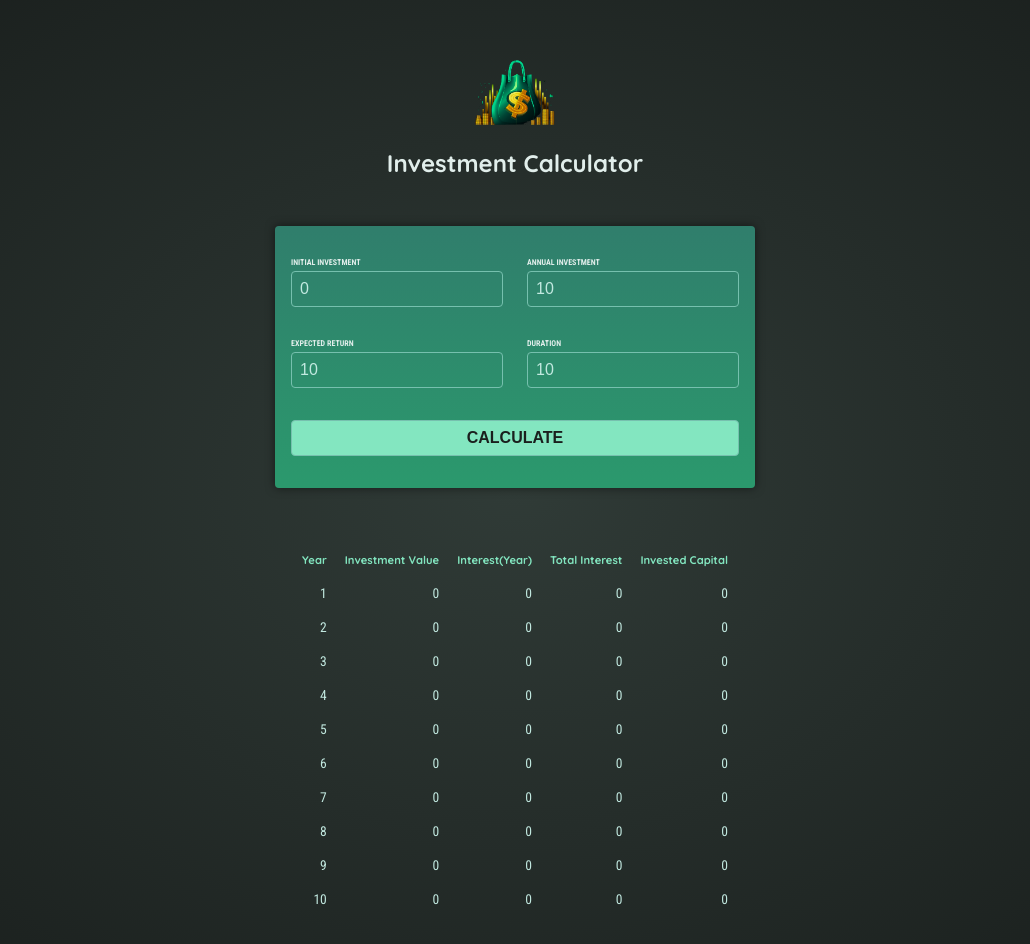
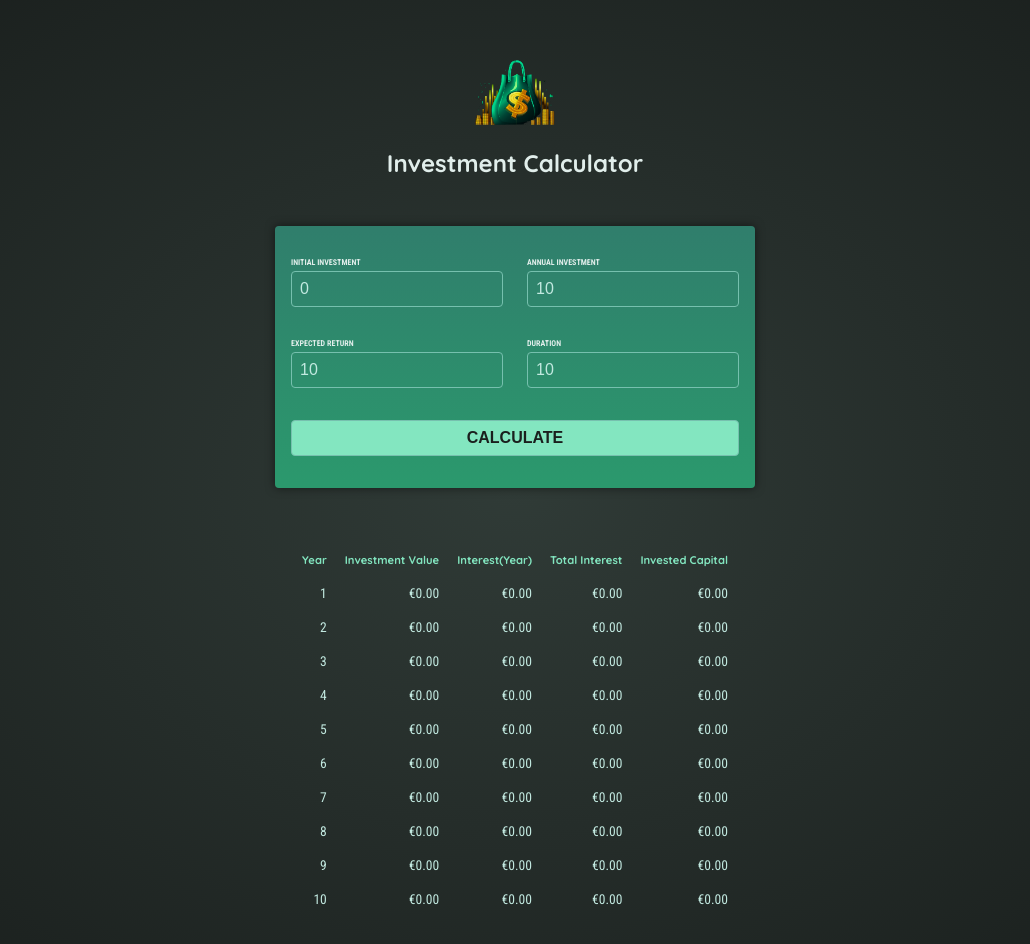
Before and after one commit to AgnesNM/Angular, an Angular app in the folder Practice/: page / in a window 1280 px wide. Both pictures are taken after a click on the button "CALCULATE". Shown: the top 944 px of the page, without its empty margins (125-1155 px from the left). Built offline with nearby package versions, Linux system fonts and the light colour scheme.

Commit message:
formatting output with a pipe

```diff
--- a/Practice/src/app/investment-results/investment-results.component.html
+++ b/Practice/src/app/investment-results/investment-results.component.html
@@ -15,10 +15,10 @@
             @for (result of results; track result.year){
                 <tr>
                     <td> {{ result.year }}</td>
-                    <td> {{ result.valueEndOfYear}}</td>
-                    <td> {{ result.interest }}</td>
-                    <td> {{ result.totalAmountInvested }}</td>
-                    <td> {{ result.totalAmountInvested }}</td>
+                    <td> {{ result.valueEndOfYear | currency : "EUR"}}</td>
+                    <td> {{ result.interest | currency: "EUR" }}</td>
+                    <td> {{ result.totalAmountInvested | currency: "EUR"  }}</td>
+                    <td> {{ result.totalAmountInvested  | currency: "EUR"}}</td>
                 </tr>
             }
         </tbody>
--- a/Practice/src/app/investment-results/investment-results.component.ts
+++ b/Practice/src/app/investment-results/investment-results.component.ts
@@ -1,9 +1,10 @@
 import { Component, Input } from '@angular/core';
+import { CurrencyPipe } from '@angular/common';
 
 @Component({
   selector: 'app-investment-results',
   standalone: true,
-  imports: [],
+  imports: [CurrencyPipe],
   templateUrl: './investment-results.component.html',
   styleUrl: './investment-results.component.css'
 })
```
